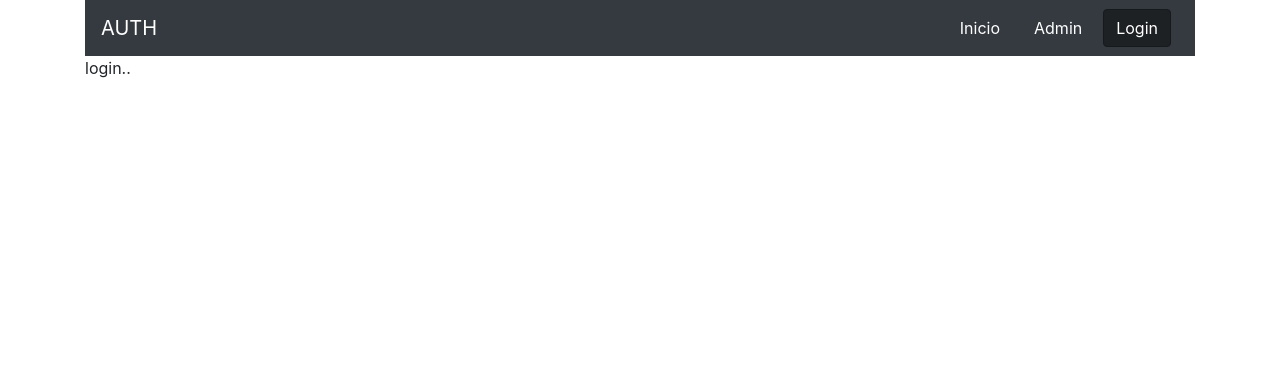
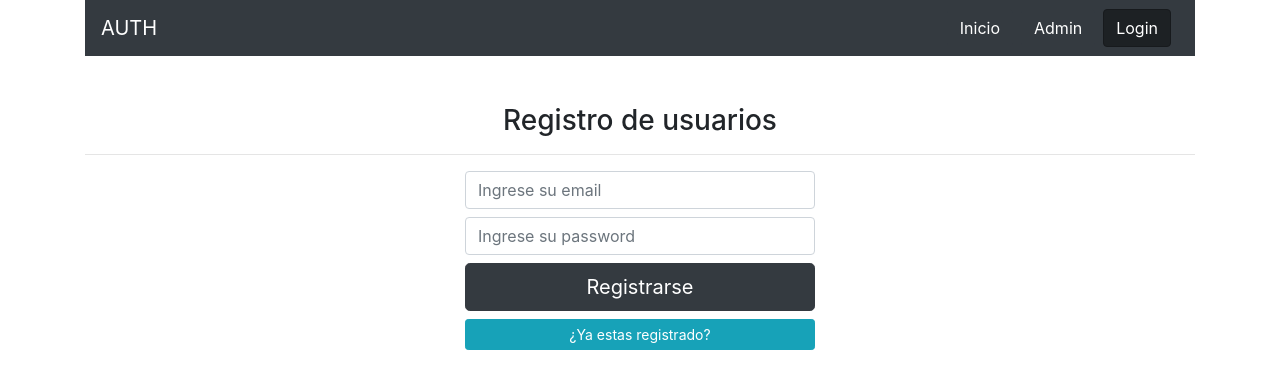
Before and after one commit to enriquegarcia96/login-crud-firebase, a React (Create React App) app: page /login in a window 1280 px wide. Shown: the top 388 px of the page. Built offline with nearby package versions, Linux system fonts and the light colour scheme.

Commit message:
Menus de navegacion, formulario, validar input, cambiar formulario de registro a login

```diff
--- a/src/App.jsx
+++ b/src/App.jsx
@@ -1,6 +1,6 @@
 import React from 'react';
 import Navbar from './components/Navbar';
-
+import Login from './components/Login';
 /*
  ====================================
     IMPORTO EL REACT ROUTER
@@ -21,7 +21,7 @@
           </Route>
 
           <Route path="/login">
-            login..
+            <Login />
           </Route>
 
           <Route path="/admin">
--- /dev/null
+++ b/src/components/Login.jsx
@@ -0,0 +1,91 @@
+import React from 'react'
+
+const Login = () => {
+
+    const [email, setEmail] = React.useState('');
+    const [pass, setPass] = React.useState('');
+    const [error, setError] = React.useState(null);
+    const [esRegistro, setRegistro] = React.useState(true);
+
+
+/*====================================
+       FUNCIONES
+===================================*/
+const procesarDatos = (e) =>{
+    e.preventDefault();
+
+    if (!email.trim()) {
+        //console.log('Ingrese Correo electronico');
+        setError('Ingrese Correo electronico');
+        return;
+    }
+    if (!pass.trim()) {
+        //console.log('Ingrese Contraseña');
+        setError('Ingrese Contraseña')
+        return;
+    }
+    if(pass.length < 6){
+        //console.log('Contraseña mayor a 6 caracteres');
+        setError('Contraseña de  6 caracteres o mas');
+        return;
+    }
+    setError(null);
+    console.log('pasando todas las validaciones');
+}
+
+
+    return (
+        <div className="mt-5">
+            <h3 className="text-center">
+                {
+                    esRegistro ? 'Registro de usuarios' : 'Login de acceso'
+                }
+            </h3>
+            <hr/>
+            <div className="row justify-content-center">
+                <div className="col-12 col-sm-8 col-md-6 col-xl-4">
+                    <form onSubmit={procesarDatos}>
+                        {
+                            error && (
+                                <div className="alert alert-danger">
+                                    {error}
+                                </div>
+                            )
+                        }
+                        <input
+                            type="email"
+                            className="form-control mb-2"
+                            placeholder="Ingrese su email"
+                            onChange={ e => setEmail(e.target.value)}
+                            value={email}
+                        />
+                        <input
+                            type="password"
+                            className="form-control mb-2"
+                            placeholder="Ingrese su password"
+                            onChange={ e => setPass(e.target.value) }
+                            value={ pass }
+                        />
+                        <button className="btn btn-dark btn-lg btn-block" type="submit">
+                            {
+                                esRegistro ? 'Registrarse' : 'Acceder'
+                            }
+                        </button>
+                        <button
+                            className="btn btn-info btn-sm btn-block"
+                            onClick={ () => setRegistro(!esRegistro) }
+                            type="button"
+                            >
+                                {
+                                    esRegistro ? '¿Ya estas registrado?' : '¿No tienes cuenta?'
+                                }
+
+                        </button>
+                    </form>
+                </div>
+            </div>
+        </div>
+    )
+}
+
+export default Login
```
